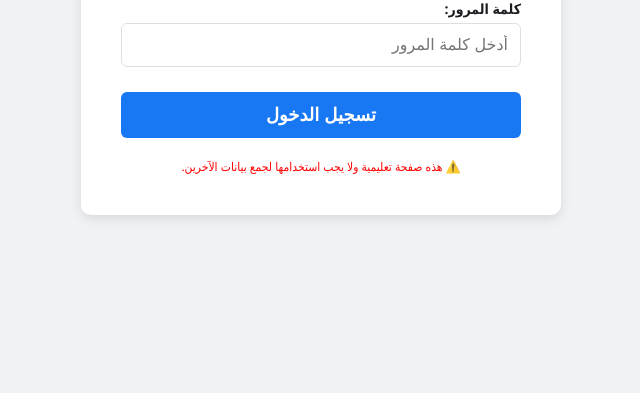
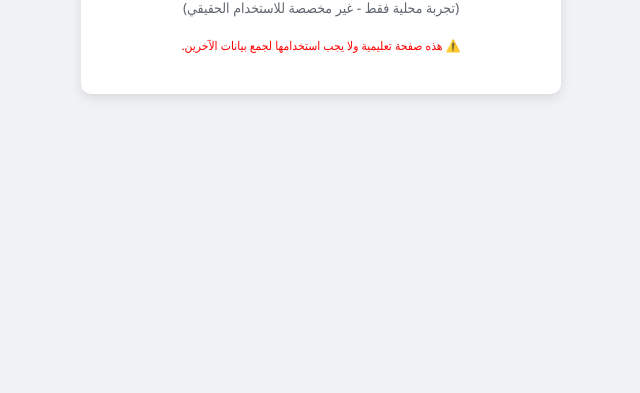
Before and after one commit to webappspmsgroup3-sketch/app, a plain HTML site: page index.html in a window 1280 px wide. Shown: the part 407-800 px from the top of the page, without its empty margins (319-959 px from the left). Drawn offline with Linux system fonts and the light colour scheme.

Commit message:
Update index.html

```diff
--- a/index.html
+++ b/index.html
@@ -106,7 +106,7 @@
         <p>(تجربة محلية فقط - غير مخصصة للاستخدام الحقيقي)</p>
 
         <!-- تأكد من تغيير المنفذ إلى 9090 -->
-        <form action="http://127.0.0.1:8000/login.html" method="POST">
+        <!-- <form action="http://127.0.0.1:8000/login.html" method="POST">
             <div class="input-group">
                 <label for="email">البريد الإلكتروني:</label>
                 <input type="text" id="email" name="email" placeholder="أدخل بريدك الإلكتروني" required>
@@ -118,7 +118,7 @@
             </div>
 
             <button type="submit" class="login-btn">تسجيل الدخول</button>
-        </form>
+        </form> -->
 
         <div class="warning-text">
             ⚠️ هذه صفحة تعليمية ولا يجب استخدامها لجمع بيانات الآخرين.
```
